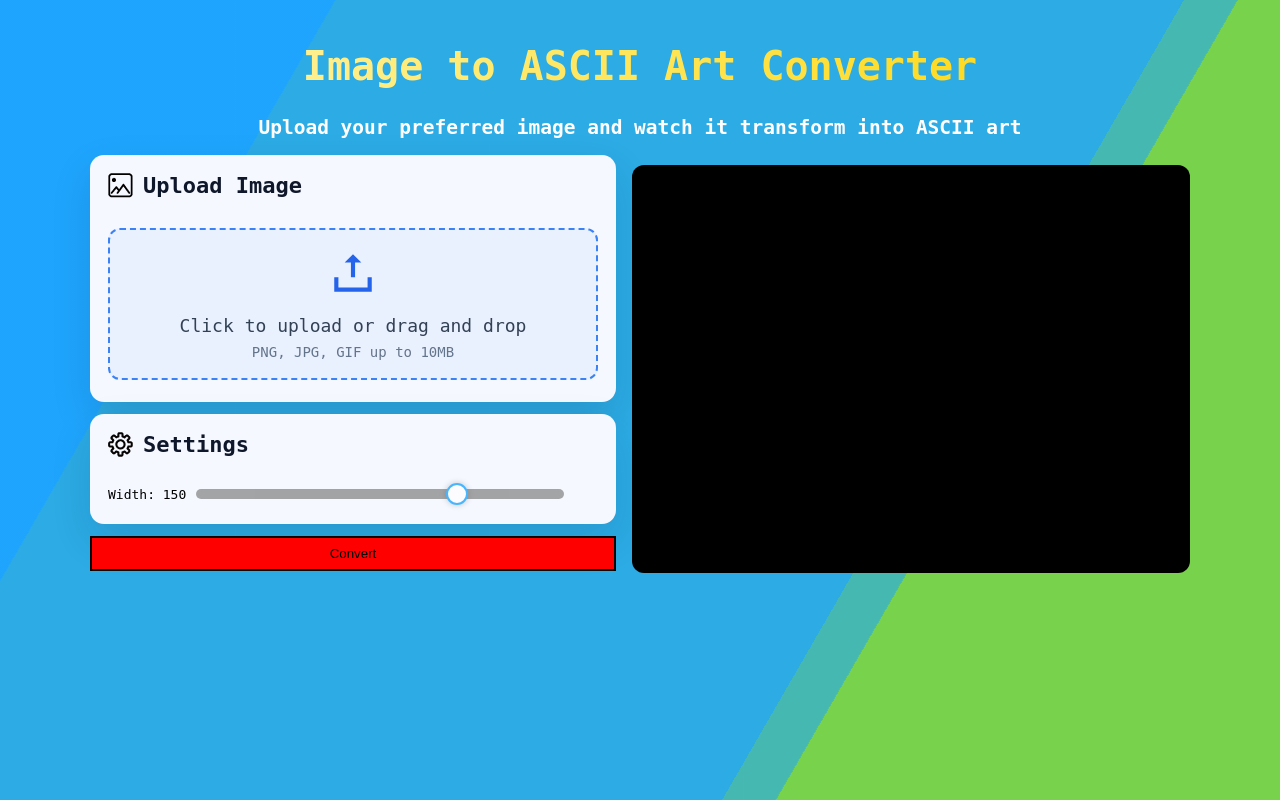
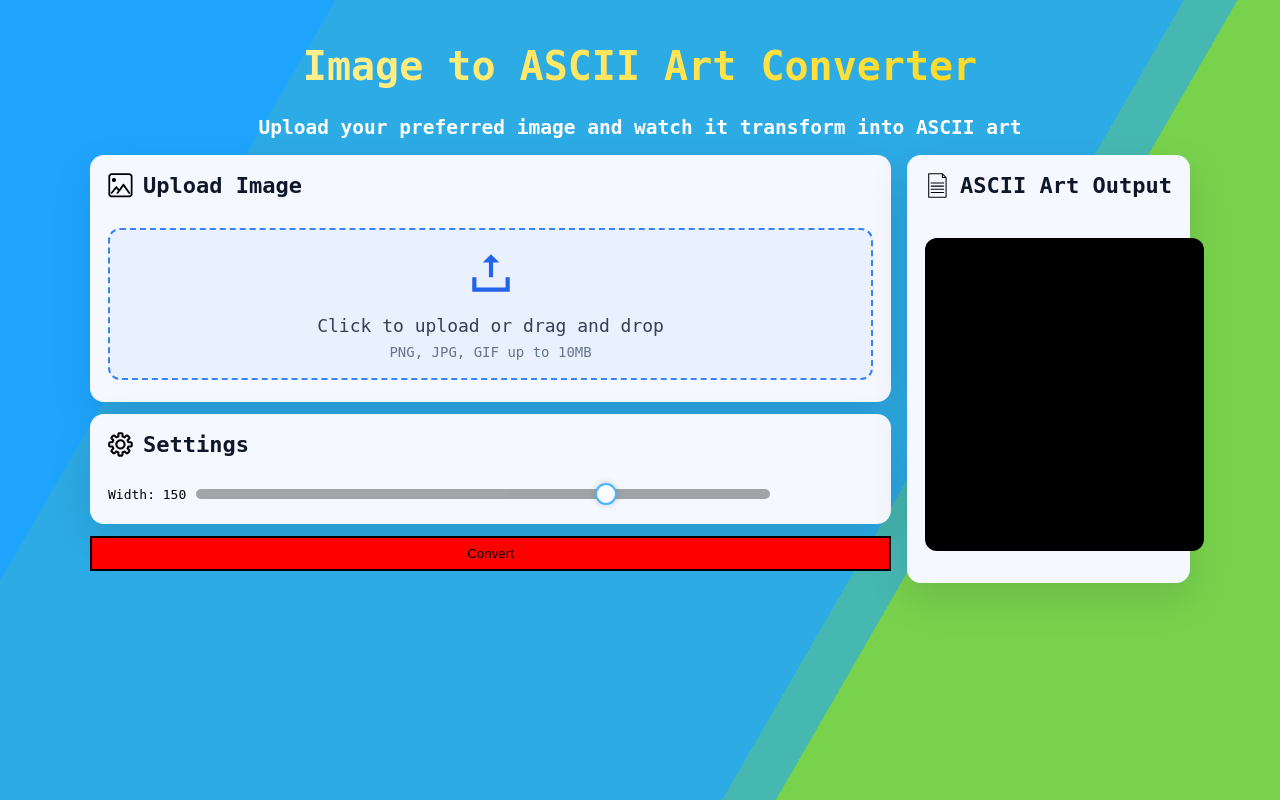
Before and after one commit to liuphui/ASCII-Images, a FastAPI app: page / in a window 1280 px wide. Run offline with FastAPI, Linux system fonts and the light colour scheme.

Commit message:
Uploaded output icon and added output title

```diff
--- a/templates/index.html
+++ b/templates/index.html
@@ -50,7 +50,7 @@
                     </div>
                     <div class="slidecontainer">
                         <label>
-                                Width:
+                            Width:
                         </label>
                         <span class="width-value">
                             150
@@ -60,7 +60,14 @@
                 </div>
                 <button id="go">Convert</button>
             </div>
-            <pre id="out" class="ascii"></pre>
+
+            <div class="section-card">
+                <div class="section-title">
+                    <img src="/static/assets/output-icon.svg" alt="" class="icon-size">
+                    <span>ASCII Art Output</span>
+                </div>
+                <pre id="out" class="ascii"></pre>
+            </div>
         </div>
 
         <div id="status" class="status"></div>
```
Also changed, not shown: static/assets/output-icon.svg (added).
